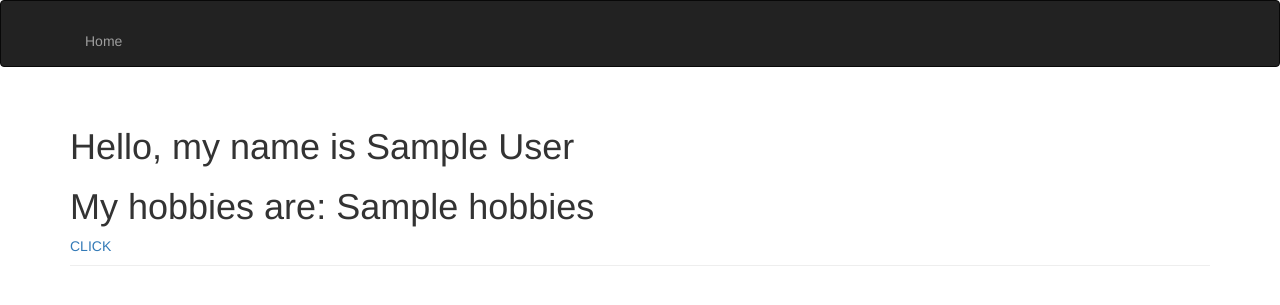
After one commit to miguelrodriguez8/flask_homework1, a Flask app: template online_store/app/templates/about_me.html in a window 1280 px wide. The commit adds this page. Shown: the top 305 px of the page. Run offline with Flask 2, Linux system fonts and the light colour scheme; the template is opened without the code that fills it: most values are stand-ins (such as "Sample title", 1, 10 or a date in 2020); parts of the project's set-up code (start-up, migrations or seed data) failed here and were passed over; some libraries are stand-ins or nearby versions.

Commit message:
Assignment2

```diff
--- a/online_store/app/routes.py
+++ b/online_store/app/routes.py
@@ -21,6 +21,27 @@ def get_all_users():
     cursor.close()
     return results
 
+def create_user():
+    cursor = get_db().execute("Insert user", ())
+    results = cursor
+    cursor.close()
+    return results
+
+def update_user():
+    cursor = get_db().execute("Update the user", ())
+    results = cursor
+    cursor.close()
+    return results
+
+def delete_user():
+    cursor = get_db().execute("Delete from user", ())
+    results = cursor
+    cursor.close()
+    return results
+
+
+
+
 
 @app.teardown_appcontext
 def close_connection(exception):
@@ -41,6 +62,7 @@ def aboutme():
         "last_name": "RODZ",
         "hobbies": "Mountain bike"
     }
+    return user
 
 
 
@@ -101,12 +123,23 @@ def get_users():
             body_list.append(temp_dict)
         out["body"] = body_list
         return render_template(
-            "base.html",
+            "about_me.html",
             first_name=out["body"][0].get("first_name"),
             last_name=out["body"][0].get("last_name"),
             hobbies=out["body"][0].get("hobbies"),
             )
     if "POST" in request.method:
+        create_user()
         pass
     if "PUT" in request.method:
+        update_user()
         pass
+
+
+@app.errorhandler(404)
+def page_not_found(e):
+    return render_template("404.html"), 404
+
+@app.errorhandler(500)
+def server_error(e):
+    return render_template("500.html"), 500
--- /dev/null
+++ b/online_store/app/templates/about_me.html
@@ -0,0 +1,11 @@
+{% extends "base.html" %}
+{% block content %}
+<div class="container">
+    <div class="page-header">
+        <h1>Hello, my name is {{ first_name }} {{ last_name }}</h1>
+        <h1>My hobbies are: {{ hobbies }}</h1>
+        <a href={{ url_for("user", name="TEST") }}>CLICK</a>
+    </div>
+</div>
+
+{% endblock %}
--- a/online_store/app/templates/base.html
+++ b/online_store/app/templates/base.html
@@ -1,10 +1,32 @@
-<html>
-<head>
-    <title>About me</title>
-</head>
-<body>
-    <p>Hello, my name is {{ first_name }} {{ last_name }} </p>
-    <p>My hobbies are: {{ hobbies }}</p>
+{% extends "bootstrap/base.html" %}
+{% block title %} About me {% endblock %}
 
-</body>
-</html>
+{% block navbar %}
+<div class="navbar navbar-inverse" role="navigation">
+    <div class="container">
+        <div class="navbar-header">
+            <button type="button" class="navbar-toggle"
+data-toggle="collapse" data-target=".navbar-collapse">
+            <span class="sr-only">Toggle navigation</span>
+            <span class="icon-bar"></span>
+            <span class="icon-bar"></span>
+            <span class="icon-bar"></span>
+        </button>
+        <a class="navbar-collapse collapse">
+            <ul class="nav navbar-nav">
+                <li>
+                    <a href="/">Home</a>
+                </li>
+            </ul>
+        </a>
+        </div>
+    </div>
+
+
+</div>
+
+
+
+
+
+{% endblock %}
```
Also changed, not shown: online_store/app/__init__.py (+8 -0 lines), online_store/app/templates/404.html (added, +10 -0 lines), online_store/app/templates/500.html (added, +9 -0 lines), online_store/app/static/__init__.py (added), online_store/app/static/duck.jpg (added), 1 other file.
